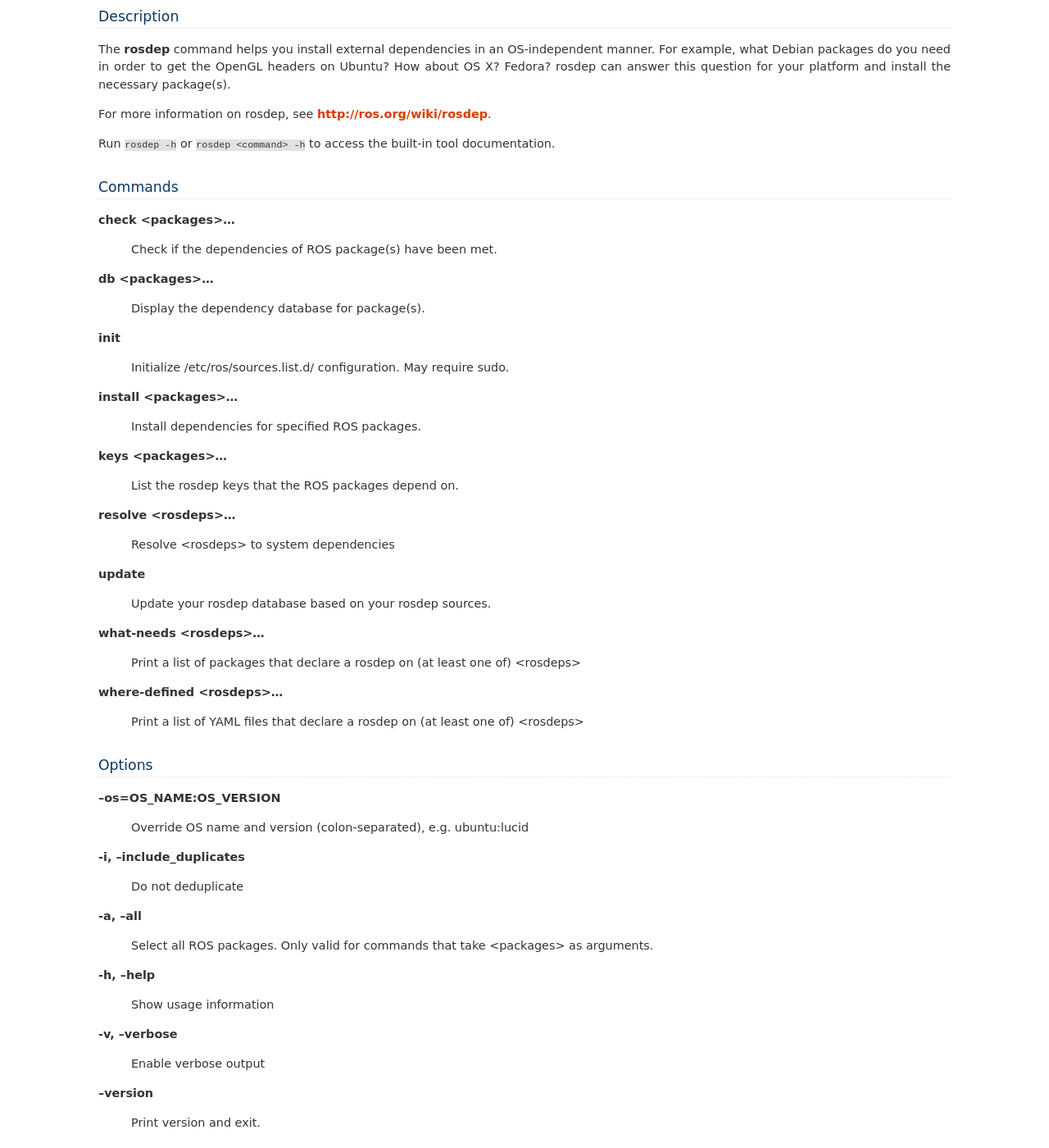
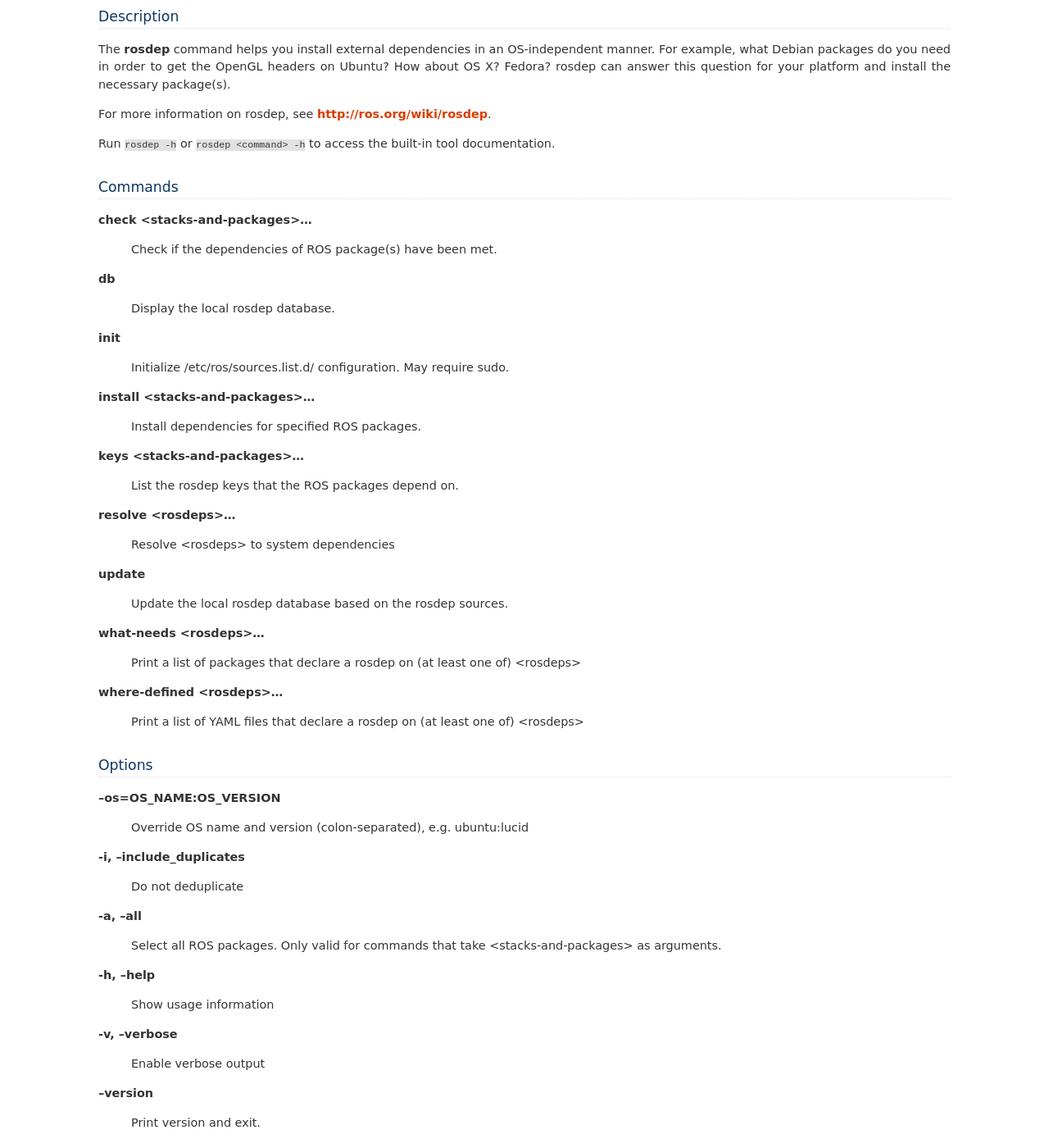
Before and after one commit to ros-infrastructure/rosdep, a Sphinx documentation site: the page built from doc/commands.rst, in a window 1280 px wide and 1400 px high, scrolled down 278 px. Shown: the whole window at 82% size. Built offline with Sphinx 7.4.7, drawn with Linux system fonts in a browser that asks for light colours.

Commit message:
removing ability to load stack rosdep.yaml assets.  Many broken tests in main and loader as a results that need to be sources-list based instead.  Documentation updated for REp 125

```diff
--- a/doc/commands.rst
+++ b/doc/commands.rst
@@ -23,23 +23,23 @@
 Commands
 --------
 
-**check <packages>...**
+**check <stacks-and-packages>...**
 
   Check if the dependencies of ROS package(s) have been met.
 
-**db <packages>...**
+**db**
 
-  Display the dependency database for package(s).
+  Display the local rosdep database.
 
 **init**
 
   Initialize /etc/ros/sources.list.d/ configuration.  May require sudo.
 
-**install <packages>...**
+**install <stacks-and-packages>...**
 
   Install dependencies for specified ROS packages.
 
-**keys <packages>...**
+**keys <stacks-and-packages>...**
 
   List the rosdep keys that the ROS packages depend on.
 
@@ -49,7 +49,7 @@
 
 **update**
 
-  Update your rosdep database based on your rosdep sources.
+  Update the local rosdep database based on the rosdep sources.
 
 **what-needs <rosdeps>...**
 
@@ -74,7 +74,7 @@
 
 **-a, --all**
 
-  Select all ROS packages.  Only valid for commands that take <packages> as arguments.
+  Select all ROS packages.  Only valid for commands that take <stacks-and-packages> as arguments.
 
 **-h, --help**
 
```
Also changed, not shown: doc/man/rosdep.rst (+7 -7 lines), 3 other files.
